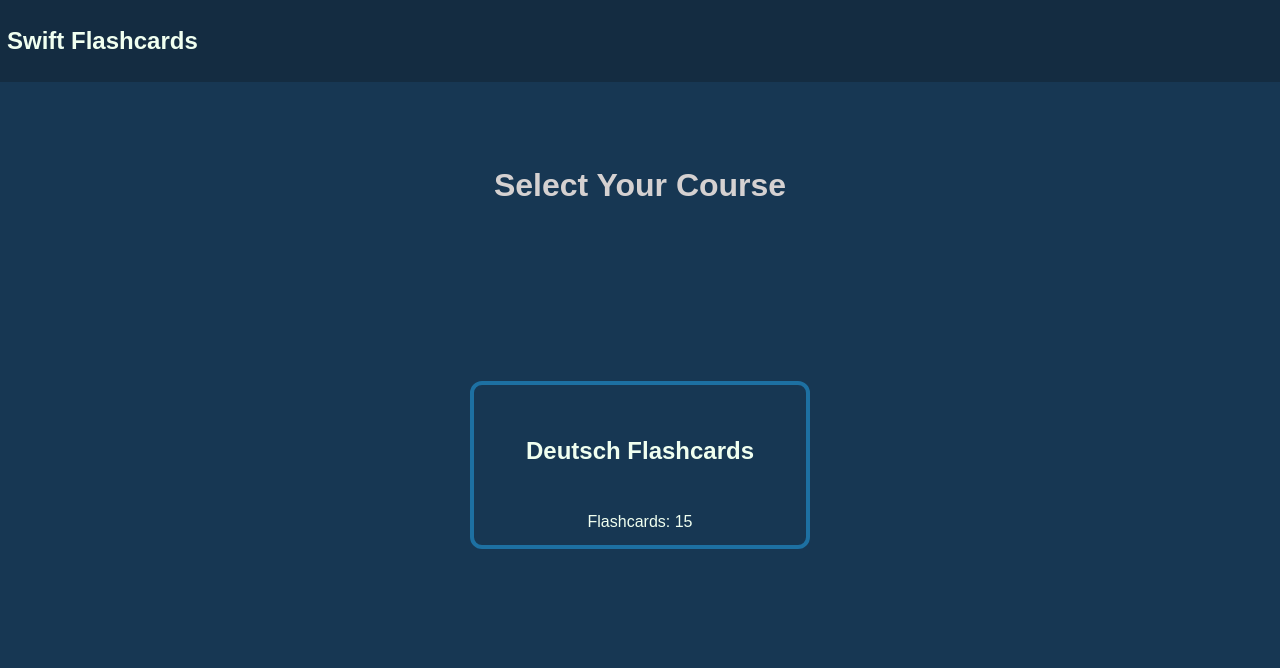
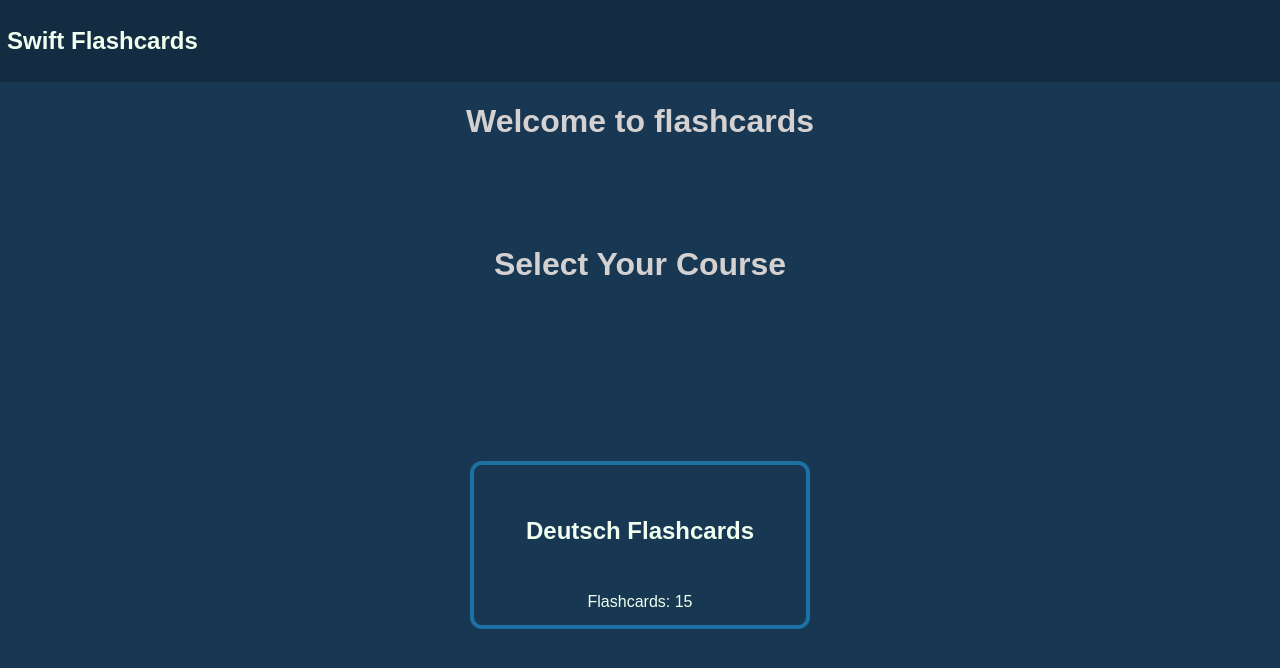
Before and after one commit to porfinogeneta/swift-flashcards, a React (Create React App) app: page / in a window 1280 px wide. Shown: the top 668 px of the page. Built offline with nearby package versions, Linux system fonts and the light colour scheme.

Commit message:
version 1.0

```diff
--- a/src/App.js
+++ b/src/App.js
@@ -12,6 +12,7 @@ function App() {
     <div className="App">
         <BrowserRouter>
             <Navbar/>
+            <h1>Welcome to flashcards</h1>
            <Routes>
                <Route element={<Home/>} path={"/"}></Route>
                <Route element={<Course/>} path={"/course/:lang/:amount"}></Route>
```
Also changed, not shown: 1 other file (tests, documents, lock files or other folders).
